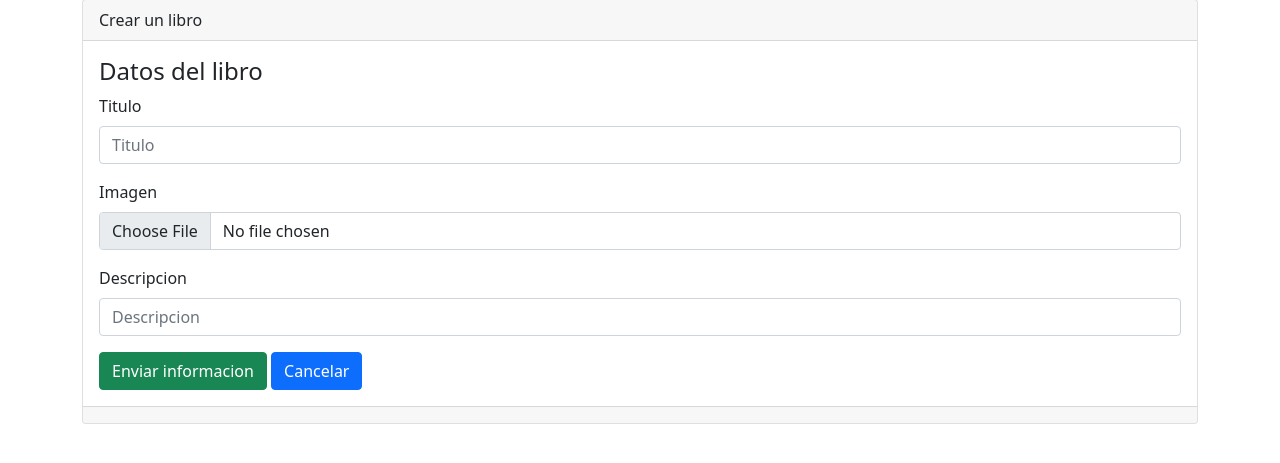
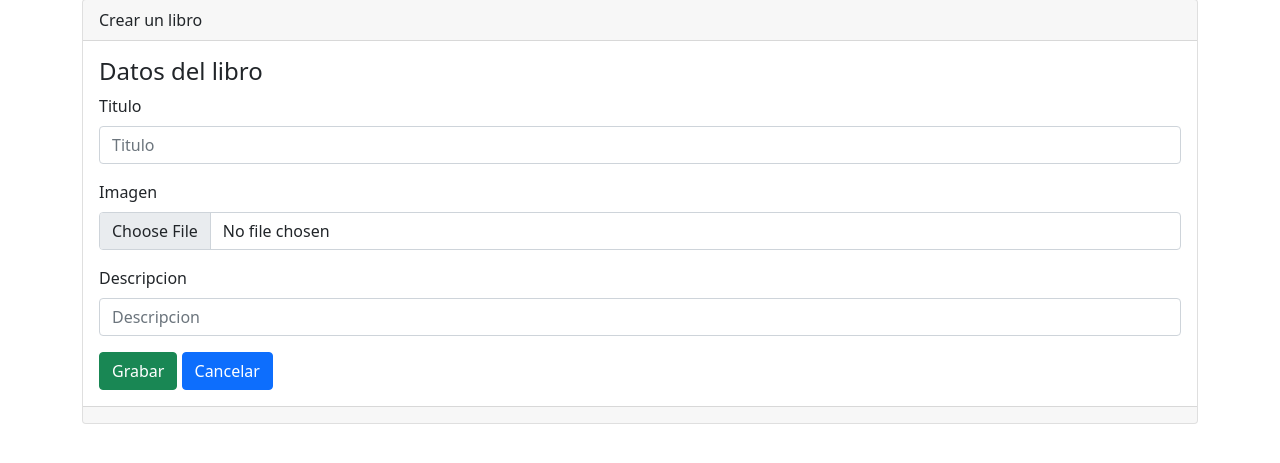
Before and after one commit to JJOELSZ/django_crud_bootstrap_mysql, a Django app: page /libros/crear in a window 1280 px wide. Shown: the part 57-520 px from the top of the page. Run offline with Django 3.2, Linux system fonts and the light colour scheme.

Commit message:
se actualizaron datos

```diff
--- a/libreria/templates/libros/form.html
+++ b/libreria/templates/libros/form.html
@@ -18,6 +18,6 @@
     </div>
     <div class="col-12 help-text"> {{ campo.errors }}</div>
     {% endfor %}
-    <input name="" id="" class="btn btn-success" type="submit" value="Enviar informacion">
+    <input name="" id="" class="btn btn-success" type="submit" value="Grabar">
     <a name="" id="" class="btn btn-primary" href="{% url 'libros' %}" role="button">Cancelar</a>
 </form>
```
Also changed, not shown: imagenes/PHP.png (renamed from imagenes/descarga.png), imagenes/descarga.jfif (deleted), imagenes/descarga_1_zCp1FcU.png (deleted), imagenes/javascript.png (renamed from imagenes/descarga_1.png).
